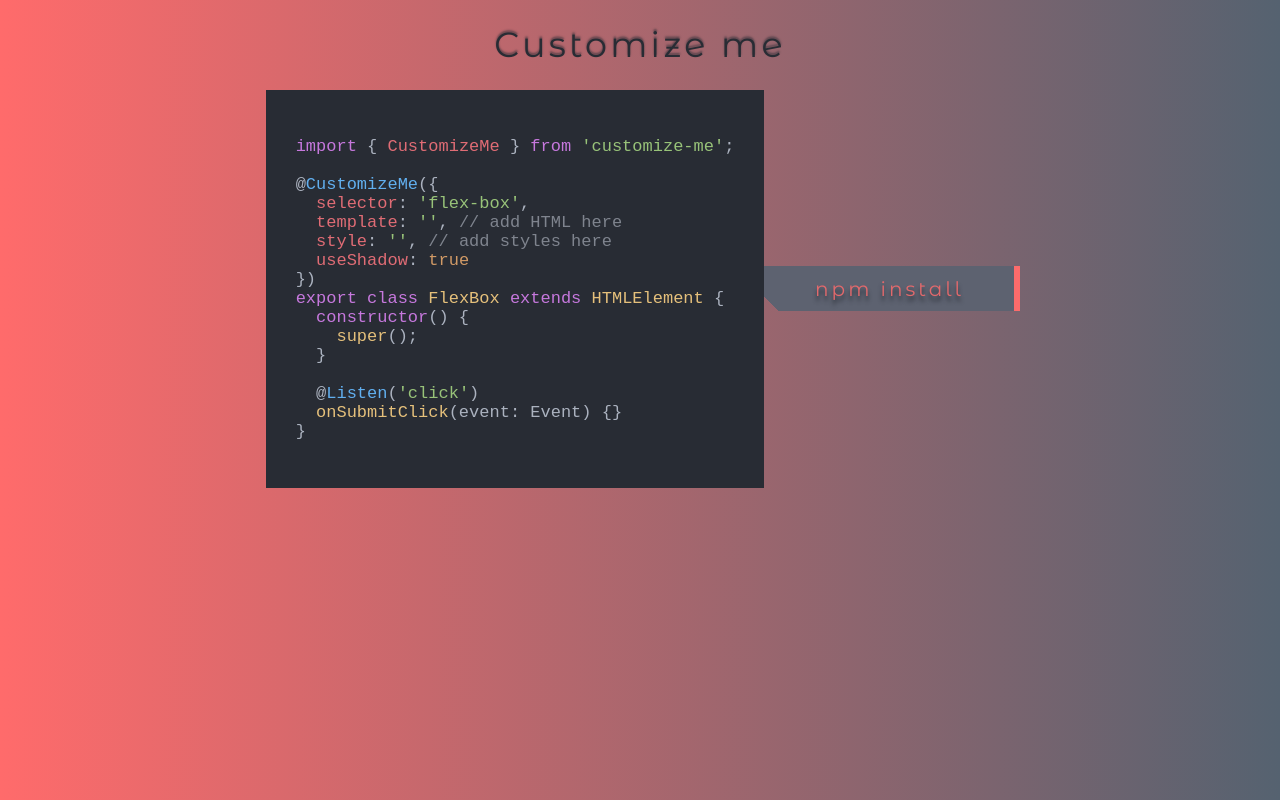
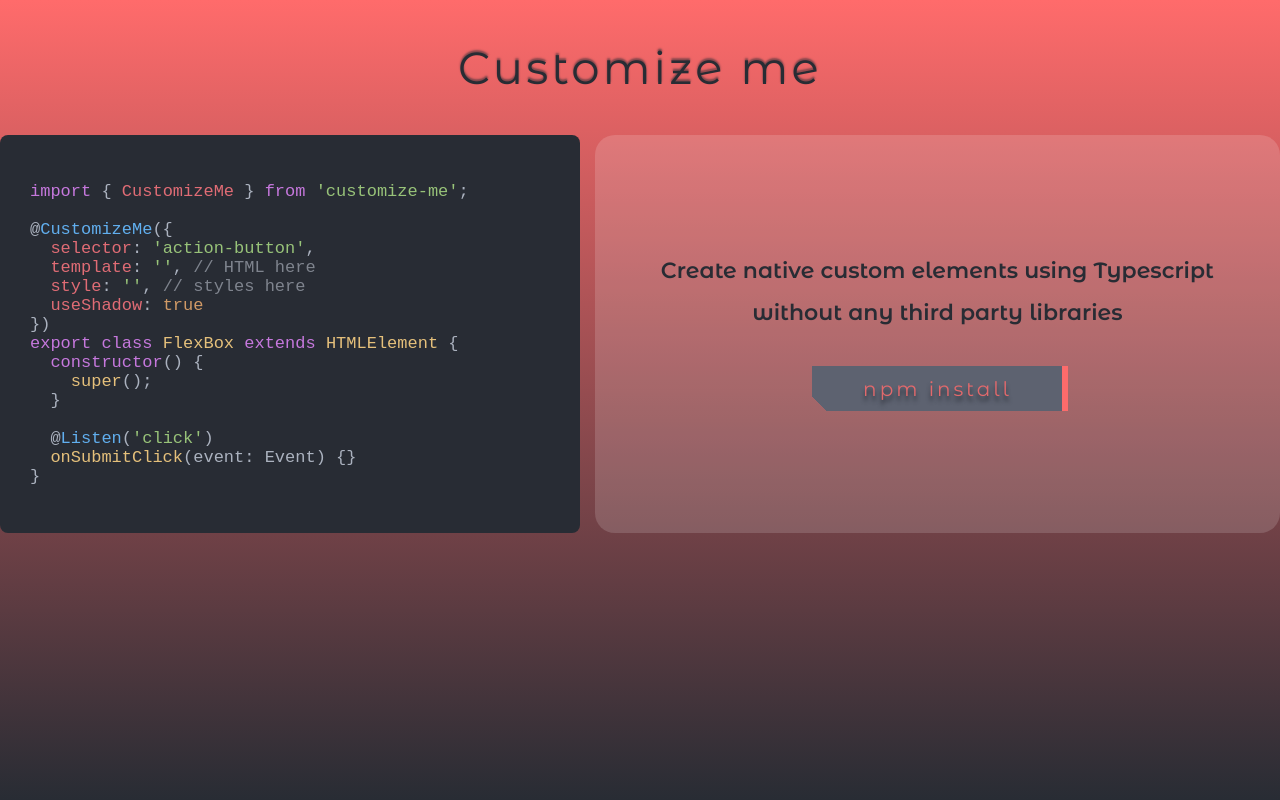
Before and after one commit to ArmmGh/customize-me, a website built with webpack: page example/index.html in a window 1280 px wide. Built offline with nearby package versions, Linux system fonts and the light colour scheme.

Commit message:
style improvements

```diff
--- a/example/components/action-button/index.ts
+++ b/example/components/action-button/index.ts
@@ -4,6 +4,9 @@
     selector: 'action-button',
     template: '<button>npm install</button>',
     style: `
+    :host {
+        margin-top: 25px;
+    }
     button,
     button:after {
         font-family: 'Montserrat Alternates', sans-serif;
@@ -105,7 +108,7 @@
         super();
     }
 
-    @Listen('click')
+    @Listen('click', 'button')
     onButtonClick() {
         window.open('https://github.com/ArmmGh/customize-me', '_blank');
     }
--- a/example/components/code-mirror/index.ts
+++ b/example/components/code-mirror/index.ts
@@ -6,9 +6,9 @@
 <span class='reserved'>import</span> { <span class='keyword'>CustomizeMe</span> } <span class='reserved'>from</span> <span class='string'>'customize-me'</span>;
 
 @<span class='function'>CustomizeMe</span>({
-  <span class='keyword'>selector</span>: <span class='string'>'flex-box'</span>,
-  <span class='keyword'>template</span>: <span class='string'>''</span>, <span class='comment'>// add HTML here</span>
-  <span class='keyword'>style</span>: <span class='string'>''</span>, <span class='comment'>// add styles here</span>
+  <span class='keyword'>selector</span>: <span class='string'>'action-button'</span>,
+  <span class='keyword'>template</span>: <span class='string'>''</span>, <span class='comment'>// HTML here</span>
+  <span class='keyword'>style</span>: <span class='string'>''</span>, <span class='comment'>// styles here</span>
   <span class='keyword'>useShadow</span>: <span class='value'>true</span>
 })
 <span class='reserved'>export</span> <span class='reserved'>class</span> <span class='classname'>FlexBox</span> <span class='reserved'>extends</span> <span class='classname'>HTMLElement</span> {
@@ -30,6 +30,9 @@
 			--comment: rgb(127 132 142);
 			--value: rgb(209 154 102);
 			background-color: rgb(40, 44, 52);
+            border-radius: 8px;
+            overflow: auto;
+            flex: 45;
 		}
 		:host pre {
 			font-size: 17px;
--- a/example/components/flex-box/index.ts
+++ b/example/components/flex-box/index.ts
@@ -6,10 +6,8 @@
     style: `
         :host {
             display: flex;
-            align-items: center;
+            align-items: stretch;
             justify-content: center;
-        }
-        :host.info {
         }
     `,
     useShadow: true
--- a/example/components/header-box/index.ts
+++ b/example/components/header-box/index.ts
@@ -7,11 +7,13 @@
    `,
    style: `
         h1 {
+            margin: 40px;
             color: rgb(40, 44, 52);
             font-weight: 500;
             letter-spacing: .2rem;
-            font-size: 35px;
+            font-size: 45px;
             text-shadow: 0px -2px 2px #282c3496;
+            text-align: center;
         }
    `,
     useShadow: true
--- /dev/null
+++ b/example/components/info-box/index.ts
@@ -0,0 +1,46 @@
+import { CustomizeMe } from '../../../lib';
+
+@CustomizeMe({
+    selector: 'info-box',
+    template: `
+        <p>Create native custom elements using Typescript</p>
+        <p>without any third party libraries</p>
+        <slot></slot>
+    `,
+    style: `
+        :host {
+            display: flex;
+            flex-direction: column;
+            justify-content: center;
+            padding: 25px;
+            background: #ccc;
+            flex: 55;
+            border-radius: 20px;
+            background: rgba(255, 255, 255, 0.15);
+            text-align: center;
+            margin-left: 15px;
+        }
+        p {
+            color: rgb(40, 44, 52);
+            font-weight: 600;
+            font-size: 22px;
+            margin: 0;
+            margin-bottom: 15px;
+        }
+        @media screen and (max-width: 768px) {
+            :host {
+                margin: 0;
+                margin-top: 10px;
+            }
+            p {
+                font-size: 18px;
+            }
+        }
+   `,
+    useShadow: true
+})
+export class InfoBox extends HTMLElement {
+    constructor() {
+        super();
+    }
+}
--- a/example/index.html
+++ b/example/index.html
@@ -8,12 +8,12 @@
     </head>
     <body>
         <flex-box column>
-            <header-box title="CustomizeMe TS" message="Ceate reusable and isolated custom web components"></header-box>
-            <flex-box row>
+            <header-box></header-box>
+            <flex-box row class="main">
                 <code-mirror></code-mirror>
-                <flex-box column>
+                <info-box>
                     <action-button></action-button>
-                </flex-box>
+                </info-box>
             </flex-box>
         </flex-box>
     </body>
--- a/example/index.scss
+++ b/example/index.scss
@@ -1,9 +1,19 @@
 @import url('https://fonts.googleapis.com/css2?family=Montserrat&family=Montserrat+Alternates:ital,wght@0,200;0,400;0,600;1,100&display=swap');
 body {
+    height: 100vh;
     font-family: 'Montserrat Alternates', sans-serif;
     margin: 0;
     box-sizing: border-box;
     background: #556270;
-    background: -webkit-linear-gradient(to right, #ff6b6b, #556270);
-    background: linear-gradient(to right, #ff6b6b, #556270);
+    background: -webkit-linear-gradient(to bottom, #ff6b6b, #282c34);
+    background: linear-gradient(to bottom, #ff6b6b, #282c34);
+    & > flex-box {
+        max-width: 1280px;
+        margin: auto;
+    }
+    @media screen and (min-width: 320px) and (max-width: 768px) {
+        flex-box.main {
+            flex-direction: column !important;
+        }
+    }
 }
--- a/example/index.ts
+++ b/example/index.ts
@@ -3,3 +3,4 @@
 import './components/code-mirror';
 import './components/action-button';
 import './components/header-box';
+import './components/info-box';
```
Also changed, not shown: lib/global/helpers.ts (deleted).
